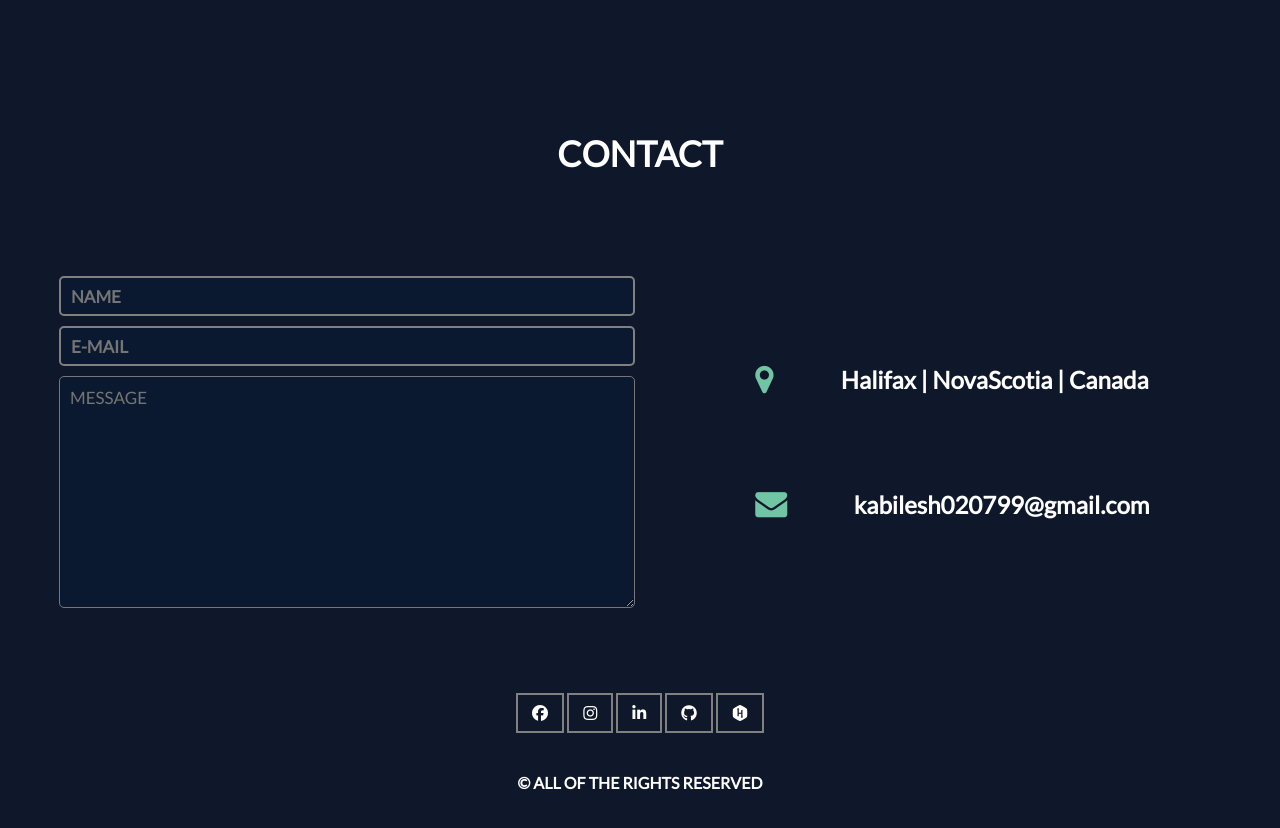
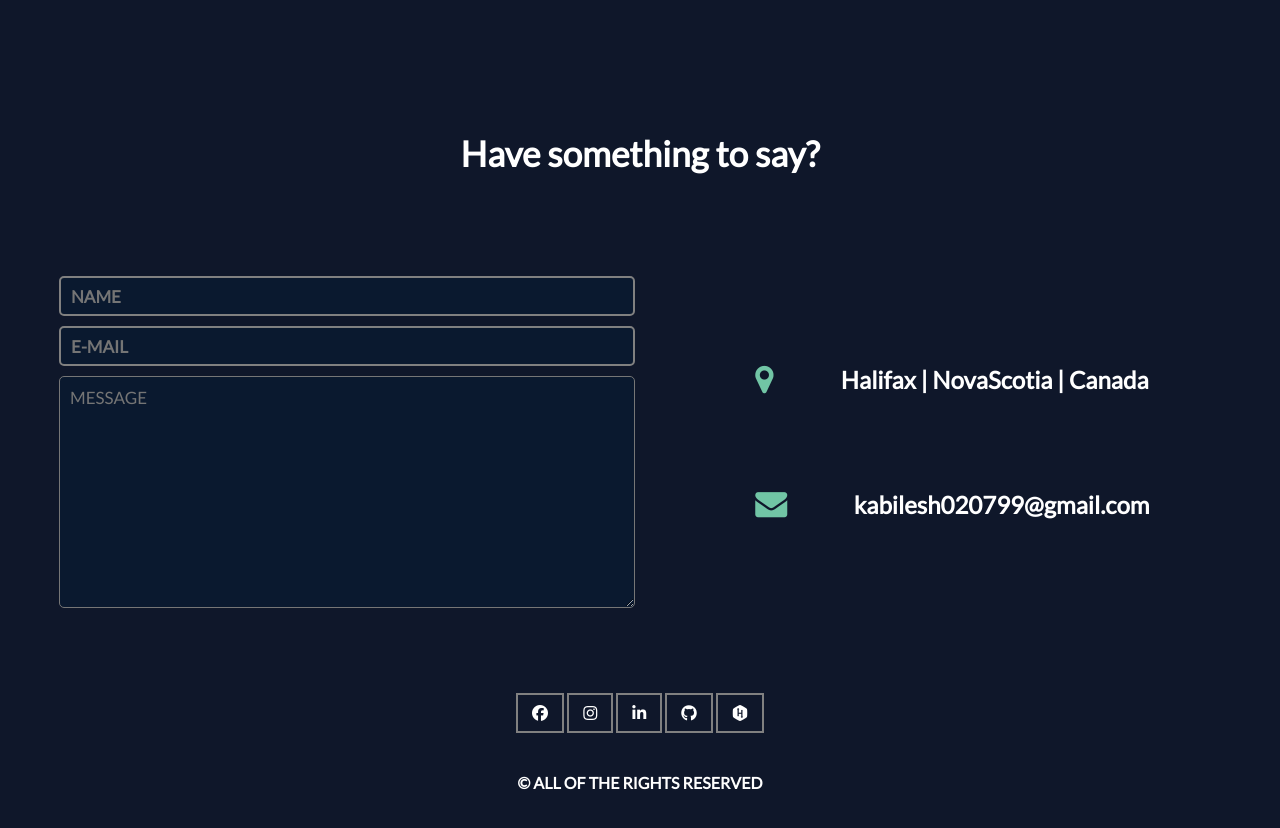
Before and after one commit to Kabilesh020799/Porfolio_React, a React (Create React App) app: page / in a window 1280 px wide. Shown: the part 4000-4828 px from the top of the page. Built offline with nearby package versions, Linux system fonts and the light colour scheme; a web font is replaced by a local one.

Commit message:
content updated

```diff
--- a/src/components/Contact/Contact.js
+++ b/src/components/Contact/Contact.js
@@ -41,7 +41,7 @@ function Contact({ checkedB }) {
     <Fade bottom>
       <div className={classes.Contact} id="contact">
         <div className={classes.cont}>
-          <h1 className={classes.header1}>CONTACT</h1>
+          <h1 className={classes.header1}>Have something to say?</h1>
           <div className={classes.down}>
             <form className={classes.Form}>
               <input
```
